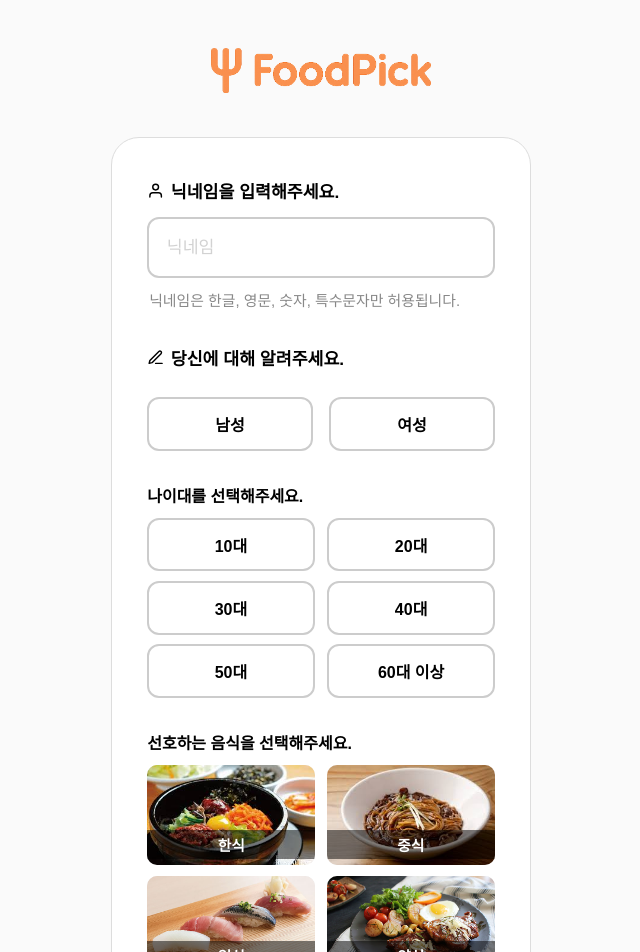
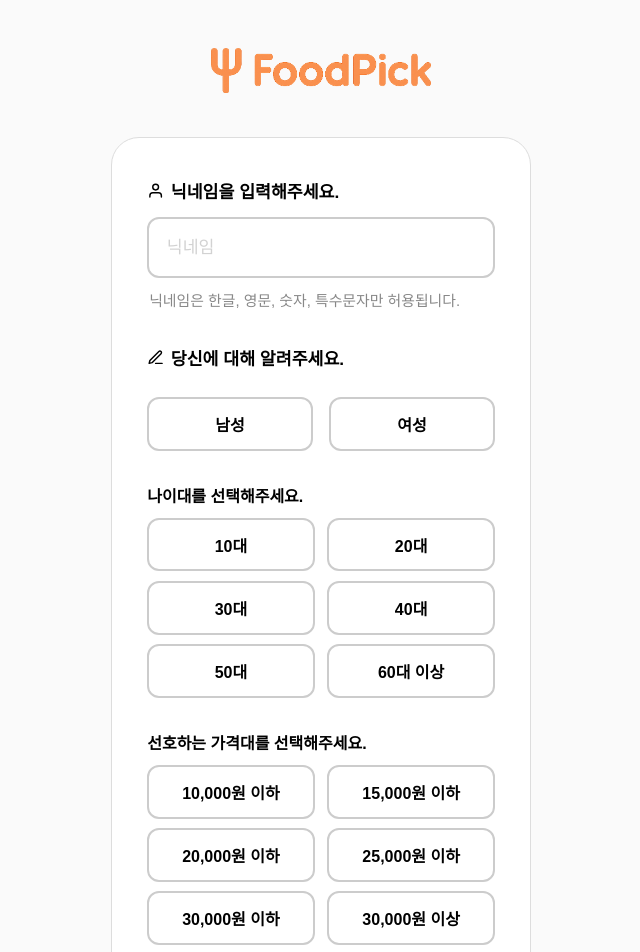
Before and after one commit to Food-Pick/FoodPick-Web, a Next.js app in the folder foodpick-nextjs-front/: page /signup/step2 in a window 1280 px wide. Shown: the top 952 px of the page, without its empty margins (319-959 px from the left). Built offline with nearby package versions, Linux system fonts and the light colour scheme; no server answers.

Commit message:
가격대 추가

```diff
--- a/foodpick-nextjs-front/app/signup/step2/page.tsx
+++ b/foodpick-nextjs-front/app/signup/step2/page.tsx
@@ -12,6 +12,7 @@
   const [nickname, setNickname] = useState('');
   const [gender, setGender] = useState<'남성' | '여성' | null>(null);
   const [ageGroup, setAgeGroup] = useState<string | null>(null);
+  const [price, setPrice] = useState<string | null>(null);
   const [preferredFoods, setPreferredFoods] = useState<string[]>([]);
   const router = useRouter();
   const { signupData, updateSignupData } = useSignup();
@@ -151,6 +152,48 @@
                     {age}
                   </button>
                 ))}
+                 </div>
+              </div>
+            </div>
+
+          <div className={styles.section}>
+            <span className={styles.sectionTitle}>선호하는 가격대를 선택해주세요.</span>
+            <div className={styles.ageGrid}>
+              <div className={styles.ageRow}>
+                {['10,000원 이하', '15,000원 이하'].map(p => (
+                  <button
+                    key={p}
+                    type="button"
+                    className={`${styles.selectButton} ${price === p ? styles.active : ''}`}
+                    onClick={() => setPrice(p)}
+                  >
+                    {p}
+                  </button>
+                ))}
+              </div>
+              <div className={styles.ageRow}>
+                {['20,000원 이하', '25,000원 이하'].map(p => (
+                  <button
+                    key={p}
+                    type="button"
+                    className={`${styles.selectButton} ${price === p ? styles.active : ''}`}
+                    onClick={() => setPrice(p)}
+                  >
+                    {p}
+                  </button>
+                ))}
+              </div>
+              <div className={styles.ageRow}>
+                {['30,000원 이하', '30,000원 이상'].map(p => (
+                  <button
+                    key={p}
+                    type="button"
+                    className={`${styles.selectButton} ${price === p ? styles.active : ''}`}
+                    onClick={() => setPrice(p)}
+                  >
+                    {p}
+                  </button>
+                ))}
               </div>
             </div>
           </div>
```
